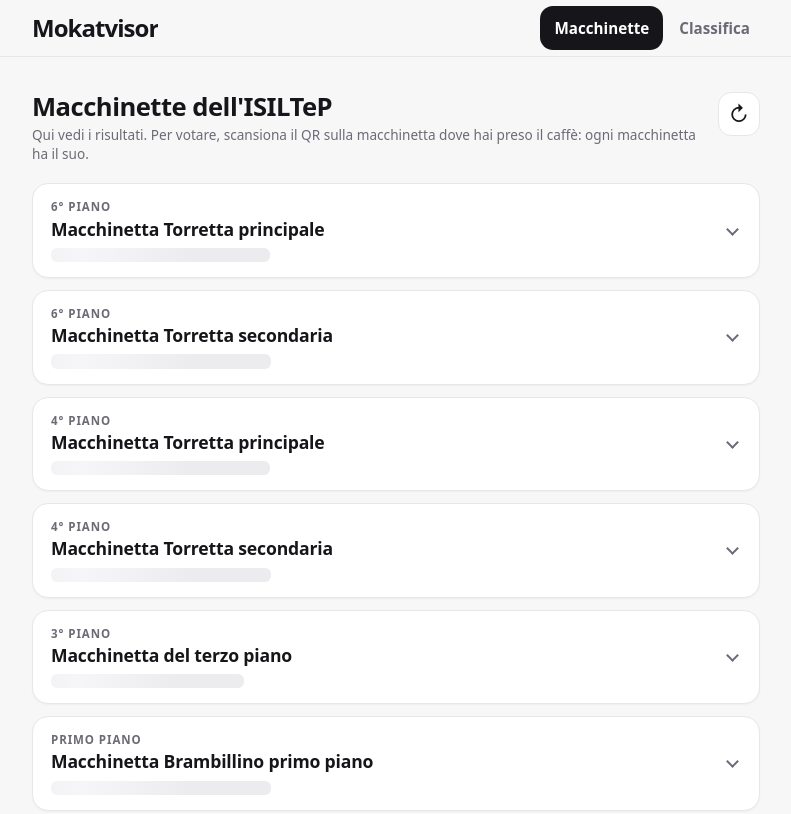
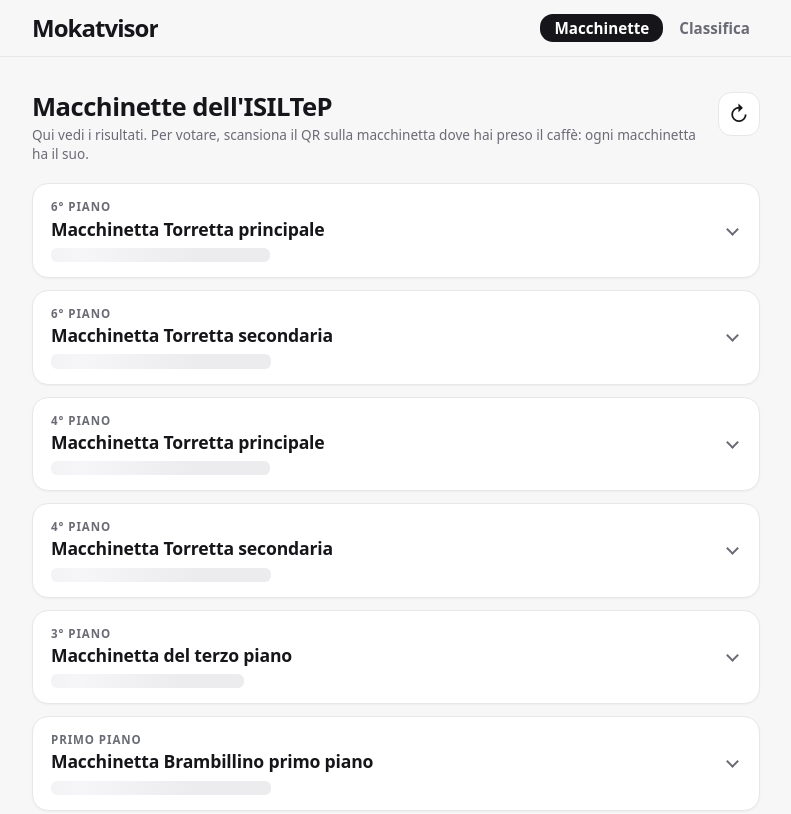
Before and after one commit to EskilKofler/mokatvisor, a website: page index.html in a window 1280 px wide. Shown: the top 814 px of the page, without its empty margins (244-1035 px from the left). Drawn offline with Linux system fonts and the light colour scheme; no server answers.

Commit message:
Barra in alto: riquadro della voce attiva più sottile (area di tocco invariata a 44 px)
Co-Authored-By: Claude Sonnet 5.5 <noreply@anthropic.com>

```diff
--- a/style.css
+++ b/style.css
@@ -126,7 +126,12 @@ h1, h2, h3, p { margin: 0; }
   color: var(--muted); font-size: clamp(.78rem, 3.7vw, .95rem); font-weight: 600; text-decoration: none; white-space: nowrap;
 }
 .nav-link:hover { background: var(--hover); color: var(--ink); }
-.nav-link[aria-current="page"] { background: var(--primary); color: var(--on-primary); }
+/* Voce attiva: il riquadro nero è più basso dell'area di tocco (che resta di 44 px) */
+.nav-link { position: relative; z-index: 0; }
+.nav-link[aria-current="page"] { color: var(--on-primary); }
+.nav-link[aria-current="page"]::before {
+  content: ""; position: absolute; inset: 8px 0; z-index: -1; border-radius: var(--radius-sm); background: var(--primary);
+}
 /* La barra è fissa: la pagina parte sotto di lei e i salti ad ancora non finiscono nascosti */
 body { padding-top: calc(56px + env(safe-area-inset-top)); }
 html { scroll-padding-top: calc(72px + env(safe-area-inset-top)); }
```
